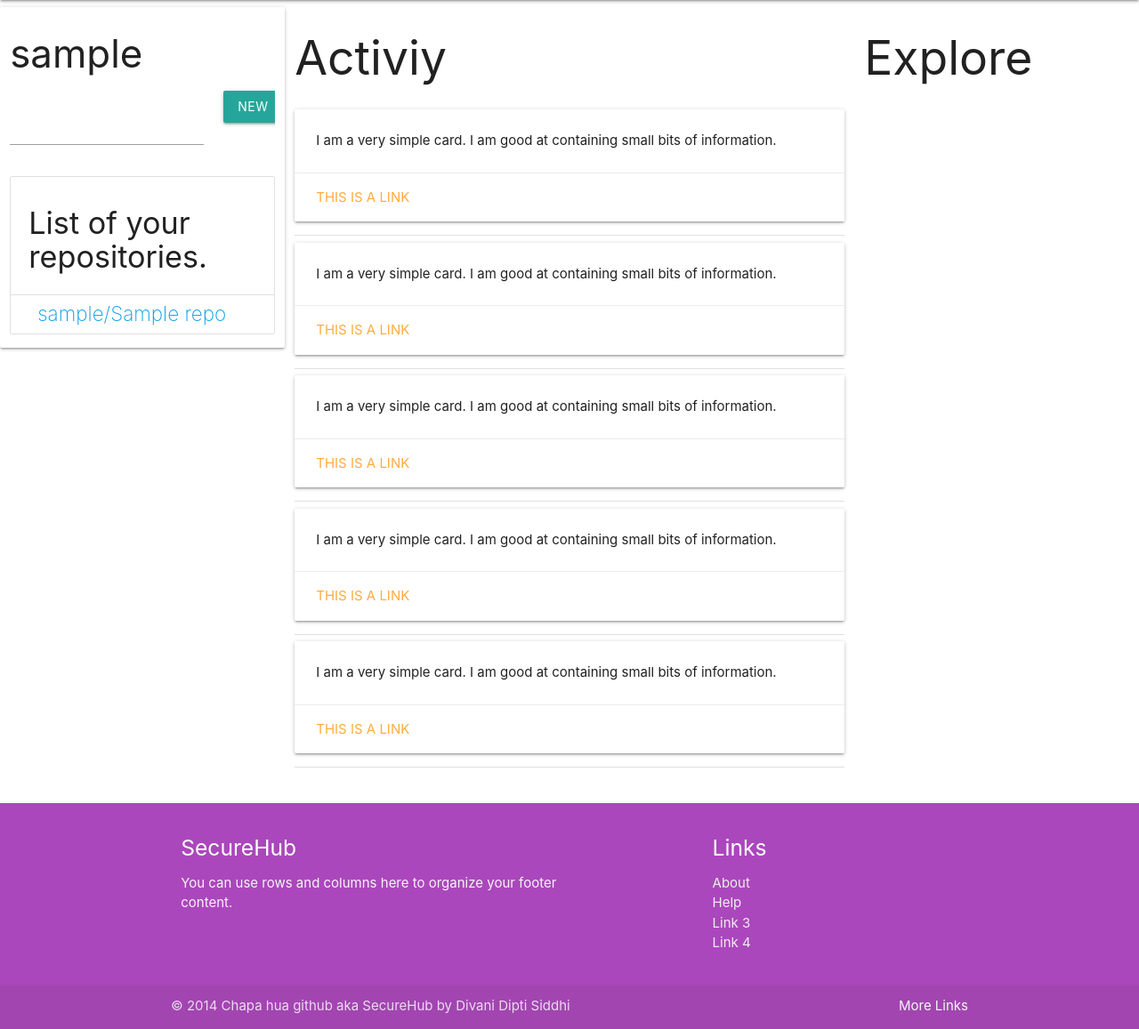
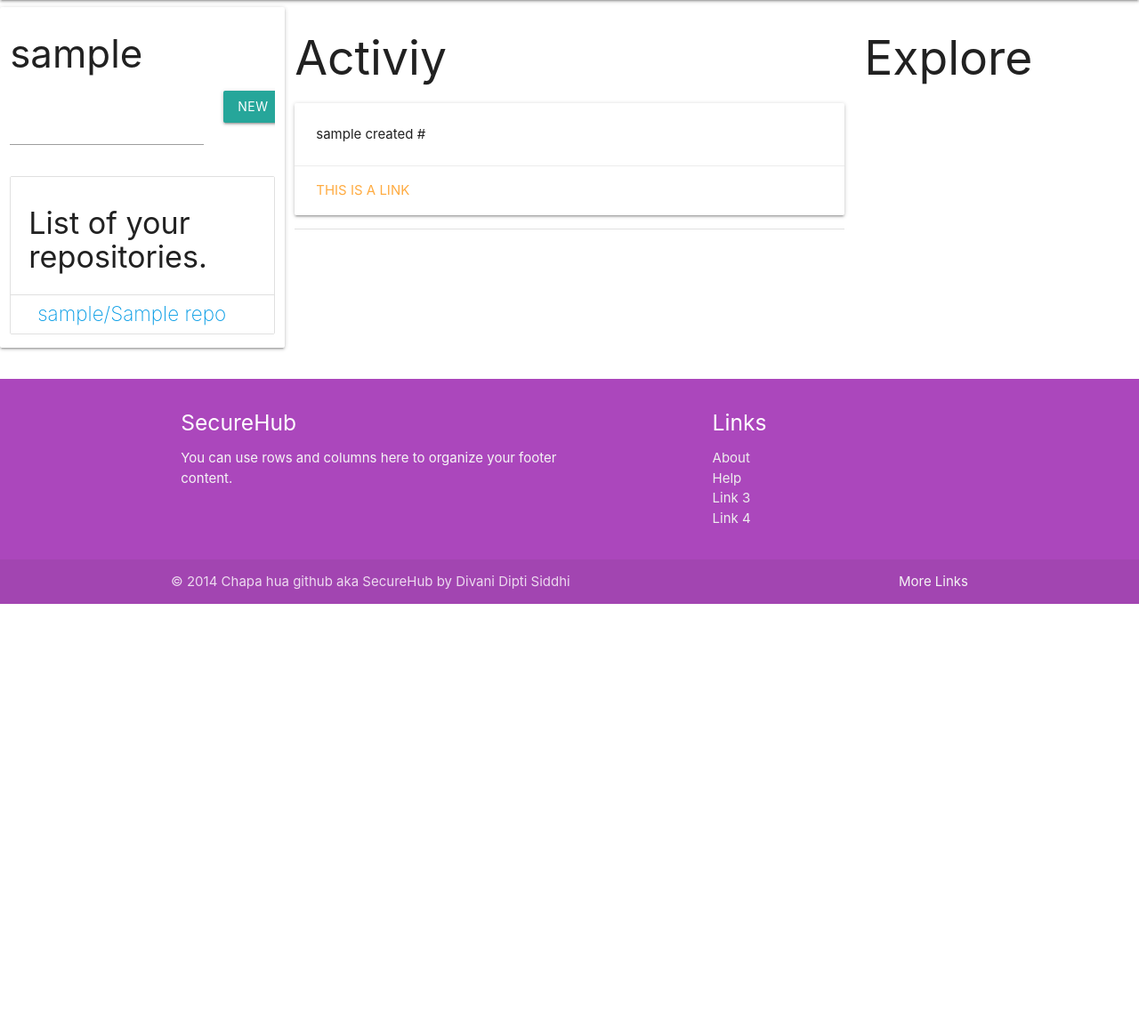
Before and after one commit to diptarag1/webster-2k21, a Django app: page / in a window 1280 px wide. Shown: the part 64-1221 px from the top of the page at 89% size. After the commit the page ends 743 px from the top, so only its background shows below. Run offline with Django 3.2, Linux system fonts and the light colour scheme; a user stored in the database is signed in; tables that the repository leaves empty hold one stand-in row (values such as "Sample post").

Commit message:
basic activity wala part

```diff
--- a/Repos/models.py
+++ b/Repos/models.py
@@ -6,14 +6,15 @@ from taggit.managers import TaggableManager
 
 from .serverLocation import rw_dir
 
+
 # Create your models here.
 class Repo(models.Model):
-    parent=models.ForeignKey("self",null=True,on_delete=models.CASCADE)
-    name=models.CharField(max_length=30)
+    parent = models.ForeignKey("self", null=True, on_delete=models.CASCADE)
+    name = models.CharField(max_length=30)
     owner = models.ForeignKey(User, on_delete=models.CASCADE, related_name='owner')
-    collaborators = models.ManyToManyField(User, related_name='collaborators',blank=True)
-    repoURL = models.CharField(max_length=30) #ownerName/repoName
-    star = models.ManyToManyField(User,related_name='star',blank=True)
+    collaborators = models.ManyToManyField(User, related_name='collaborators', blank=True)
+    repoURL = models.CharField(max_length=30)  # ownerName/repoName
+    star = models.ManyToManyField(User, related_name='star', blank=True)
     is_private = models.BooleanField(default=False)
 
     def __str__(self):
@@ -21,7 +22,7 @@ class Repo(models.Model):
 
     def save(self, *args, **kwargs):
         gitRepo.init(os.path.join(rw_dir, self.repoURL))
-        self.repoURL=str(self.owner) + '/' + self.name
+        self.repoURL = str(self.owner) + '/' + self.name
         super().save(*args, **kwargs)
 
     def delete(self, *args, **kwargs):
@@ -31,14 +32,50 @@ class Repo(models.Model):
     def create_fork(self, parent):
         parentGitRepo = gitRepo(os.path.join(rw_dir, parent.repoURL))
         curRepo = parentGitRepo.clone(os.path.join(rw_dir, self.repoURL))
-        curRepo.delete_remote('origin') #deleting origin remote which is automatically created
+        curRepo.delete_remote('origin')  # deleting origin remote which is automatically created
+
 
 class Issue(models.Model):
-    author = models.ForeignKey(User,on_delete=models.CASCADE,related_name='author')
-    repo = models.ForeignKey(Repo,on_delete=models.CASCADE,related_name='repot')
+    author = models.ForeignKey(User, on_delete=models.CASCADE, related_name='author')
+    repo = models.ForeignKey(Repo, on_delete=models.CASCADE, related_name='repot')
     topic = models.CharField(max_length=120)
     description = models.TextField()
     tags = TaggableManager()
 
     def __str__(self):
         return self.topic
+
+
+class Activity(models.Model):
+    thisGuy = models.ForeignKey(User, null=False, on_delete=models.CASCADE, related_name='thisGuy')
+    activity_type = models.SmallIntegerField()
+    thatGuy = models.ForeignKey(User, null=True, on_delete=models.CASCADE, related_name='thatGuy')
+    thatRepo = models.ForeignKey(Repo, null=True, on_delete=models.CASCADE)
+    time = models.DateTimeField(auto_now_add=True)
+
+    @staticmethod
+    def createdRepo(thisGuy, thatRepo):
+        return Activity(thisGuy=thisGuy, activity_type=1, thatGuy=None, thatRepo=thatRepo)
+
+    @staticmethod
+    def forkedRepo(thisGuy, thatGuy, thatRepo):
+        return Activity(thisGuy=thisGuy, activity_type=2, thatGuy=thatGuy, thatRepo=thatRepo)
+
+    @staticmethod
+    def starredRepo(thisGuy, thatRepo):
+        return Activity(thisGuy=thisGuy, activity_type=3, thatGuy=thatRepo.owner, thatRepo=thatRepo)
+
+    @staticmethod
+    def startedFollowing(thisGuy, thatGuy):
+        return Activity(thisGuy=thisGuy, activity_type=4, thatGuy=thatGuy, thatRepo=None)
+
+    def __str__(self):
+        if self.activity_type == 1:
+            return self.thisGuy.username + " created repository " + self.thatRepo.name + " on "
+        if self.activity_type == 2:
+            return self.thisGuy.username + " forked repository " + self.thatGuy.username + "/" + self.thatRepo.name + " on "
+        if self.activity_type == 3:
+            return self.thisGuy.username + " started following  " + self.thatGuy.username + " on "
+        if self.activity_type == 4:
+            return self.thisGuy.username + " starred " + self.thatGuy.username + "/" + self.thatRepo.name + " on "
+        return "some error"
--- /dev/null
+++ b/Repos/templates/Repos/activity/createdRepo.html
@@ -0,0 +1,14 @@
+<div class="card horizontal">
+
+    <div class="card-stacked">
+        <div class="card-content">
+            <p>{{ activity.thisGuy }} created {{ activity.thatRepo }}</p>
+        </div>
+        <div class="card-action">
+            <a href="#">This is a link</a>
+        </div>
+    </div>
+    <div class="divider"></div>
+
+</div>
+<div class="divider"></div>
--- a/home/templates/home/index.html
+++ b/home/templates/home/index.html
@@ -67,103 +67,20 @@
             <div class="section-title">
                 <div class="justify-content-center d-flex">
                     <h2>Activiy</h2>
-                    <div class="row">
-                        <div class="col s12">
-                            <div class="card horizontal">
-                                <div class="card-image">
-                                    {#                                    <img src="https://lorempixel.com/100/190/nature/6">#}
-                                </div>
-                                <div class="card-stacked">
-                                    <div class="card-content">
-                                        <p>I am a very simple card. I am good at containing small bits of
-                                            information.</p>
-                                    </div>
-                                    <div class="card-action">
-                                        <a href="#">This is a link</a>
-                                    </div>
-                                </div>
-                                <div class="divider"></div>
+                    {% for activity in activities %}
+                        {% if activity.activity_type == 1 %}
+                            {% include 'Repos/activity/createdRepo.html' %}
+                        {% elif activity.activity_type == 2 %}
+                              {% include 'Repos/activity/forkedRepo.html.html' %}
+                        {% elif activity.activity_type == 3 %}
+                              {% include 'Repos/activity/startedFollowing.html.html' %}
+                        {% elif activity.activity_type == 4 %}
+                              {% include 'Repos/activity/starredRepo.html.html' %}
 
-                            </div>
-                            <div class="divider"></div>
-                        </div>
-                        <div class="col s12">
-                            <div class="card horizontal">
-                                <div class="card-image">
-                                    {#                                    <img src="https://lorempixel.com/100/190/nature/6">#}
-                                </div>
-                                <div class="card-stacked">
-                                    <div class="card-content">
-                                        <p>I am a very simple card. I am good at containing small bits of
-                                            information.</p>
-                                    </div>
-                                    <div class="card-action">
-                                        <a href="#">This is a link</a>
-                                    </div>
-                                </div>
-                                <div class="divider"></div>
+                        {% endif %}
 
-                            </div>
-                            <div class="divider"></div>
-                        </div>
-                        <div class="col s12">
-                            <div class="card horizontal">
-                                <div class="card-image">
-                                    {#                                    <img src="https://lorempixel.com/100/190/nature/6">#}
-                                </div>
-                                <div class="card-stacked">
-                                    <div class="card-content">
-                                        <p>I am a very simple card. I am good at containing small bits of
-                                            information.</p>
-                                    </div>
-                                    <div class="card-action">
-                                        <a href="#">This is a link</a>
-                                    </div>
-                                </div>
-                                <div class="divider"></div>
 
-                            </div>
-                            <div class="divider"></div>
-                        </div>
-                        <div class="col s12">
-                            <div class="card horizontal">
-                                <div class="card-image">
-                                    {#                                    <img src="https://lorempixel.com/100/190/nature/6">#}
-                                </div>
-                                <div class="card-stacked">
-                                    <div class="card-content">
-                                        <p>I am a very simple card. I am good at containing small bits of
-                                            information.</p>
-                                    </div>
-                                    <div class="card-action">
-                                        <a href="#">This is a link</a>
-                                    </div>
-                                </div>
-                                <div class="divider"></div>
-
-                            </div>
-                            <div class="divider"></div>
-                        </div>
-                        <div class="col s12">
-                            <div class="card horizontal">
-                                <div class="card-image">
-                                    {#                                    <img src="https://lorempixel.com/100/190/nature/6">#}
-                                </div>
-                                <div class="card-stacked">
-                                    <div class="card-content">
-                                        <p>I am a very simple card. I am good at containing small bits of
-                                            information.</p>
-                                    </div>
-                                    <div class="card-action">
-                                        <a href="#">This is a link</a>
-                                    </div>
-                                </div>
-                                <div class="divider"></div>
-
-                            </div>
-                            <div class="divider"></div>
-                        </div>
-                    </div>
+                    {% endfor %}
 
                 </div>
             </div>
--- a/home/views.py
+++ b/home/views.py
@@ -1,11 +1,15 @@
 from django.shortcuts import render
-from Repos.models import Repo
+from Repos.models import Repo, Activity
+
+
 # Create your views here.
 
 def index(request):
     if request.user.is_authenticated:
         context={}
         repos=Repo.objects.filter(owner=request.user)
+        activities=Activity.objects.all()
         context['repos']=repos
+        context['activities'] = activities
         return render(request,'home/index.html',context=context)
     return render(request, 'user/signin.html')
--- a/templates/footer.html
+++ b/templates/footer.html
@@ -1,4 +1,4 @@
-<footer class="page-footer purple lighten-1">
+<footer class="row page-footer purple lighten-1">
     <div class="container">
         <div class="row">
             <div class="col l6 s12">
```
Also changed, not shown: Repos/templates/Repos/activity/forkedRepo.html (added, +14 -0 lines), Repos/templates/Repos/activity/starredRepo.html (added, +14 -0 lines), Repos/templates/Repos/activity/startedFollowing.html (added, +14 -0 lines), Repos/views.py (+11 -1 lines).
